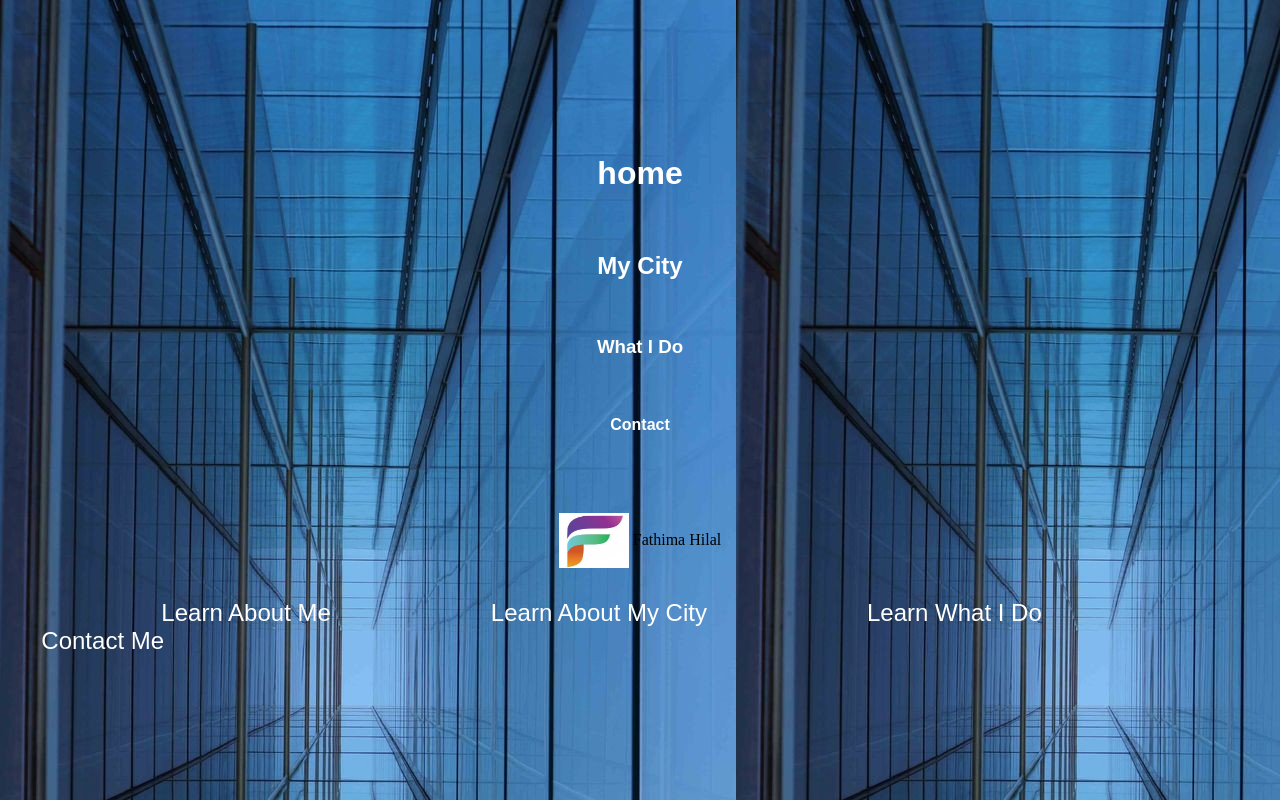
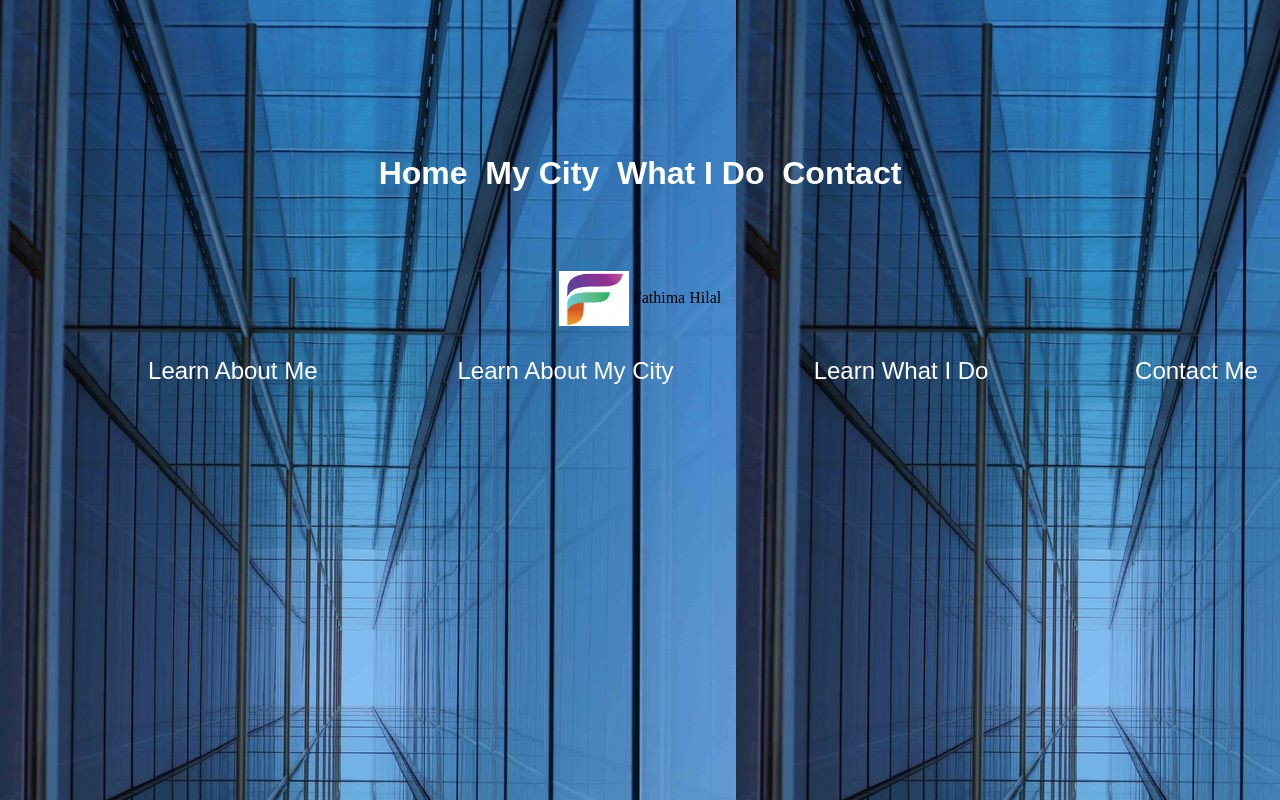
Before and after one commit to fathimahilal/fathimahilal.github.io, a plain HTML site: page index.html in a window 1280 px wide. Drawn offline with Linux system fonts and the light colour scheme.

Commit message:
Update index.html

```diff
--- a/index.html
+++ b/index.html
@@ -7,10 +7,7 @@
         <center>
             <font size="3" face="arial" color="white">
                 <br><br><br><br><br><br><br>
-                <h1>home</h1>&nbsp;&nbsp;
-                <h2>My City</h2>&nbsp;&nbsp;
-                <h3>What I Do</h3>&nbsp;&nbsp;
-                <h4>Contact</h4>&nbsp;&nbsp;
+                <h1>Home&nbsp;&nbsp;My City&nbsp;&nbsp;What I Do&nbsp;&nbsp;Contact</h1>&nbsp;&nbsp;
             </font>
         </center>
     </div>
@@ -32,10 +29,10 @@
     <left>
         <font size="5" face="arial" color="white">
             <br>
-            &nbsp;&nbsp;&nbsp;&nbsp;&nbsp; &nbsp;&nbsp;&nbsp;&nbsp;&nbsp; &nbsp;&nbsp;&nbsp;&nbsp;&nbsp; &nbsp;&nbsp;&nbsp;&nbsp;&nbsp;Learn About Me
-            &nbsp;&nbsp;&nbsp;&nbsp;&nbsp; &nbsp;&nbsp;&nbsp;&nbsp;&nbsp; &nbsp;&nbsp;&nbsp;&nbsp;&nbsp; &nbsp;&nbsp;&nbsp;&nbsp;&nbsp;Learn About My City
-            &nbsp;&nbsp;&nbsp;&nbsp;&nbsp; &nbsp;&nbsp;&nbsp;&nbsp;&nbsp; &nbsp;&nbsp;&nbsp;&nbsp;&nbsp; &nbsp;&nbsp;&nbsp;&nbsp;&nbsp;Learn What I Do
-            &nbsp;&nbsp;&nbsp;&nbsp;&nbsp; &nbsp;&nbsp;&nbsp;&nbsp;&nbsp; &nbsp;&nbsp;&nbsp;&nbsp;&nbsp; &nbsp;&nbsp;&nbsp;&nbsp;&nbsp;Contact Me
+            &nbsp;&nbsp;&nbsp; &nbsp;&nbsp;&nbsp;&nbsp;&nbsp; &nbsp;&nbsp;&nbsp;&nbsp;&nbsp; &nbsp;&nbsp;&nbsp;&nbsp;&nbsp;Learn About Me
+            &nbsp;&nbsp; &nbsp;&nbsp;&nbsp;&nbsp;&nbsp; &nbsp;&nbsp;&nbsp;&nbsp;&nbsp; &nbsp;&nbsp;&nbsp;&nbsp;&nbsp;Learn About My City
+            &nbsp;&nbsp; &nbsp;&nbsp;&nbsp;&nbsp;&nbsp; &nbsp;&nbsp;&nbsp;&nbsp;&nbsp; &nbsp;&nbsp;&nbsp;&nbsp;&nbsp;Learn What I Do
+            &nbsp;&nbsp;&nbsp; &nbsp;&nbsp;&nbsp;&nbsp;&nbsp; &nbsp;&nbsp;&nbsp;&nbsp;&nbsp; &nbsp;&nbsp;&nbsp;&nbsp;&nbsp;Contact Me
         </font>
             </left>
 </div>
```
